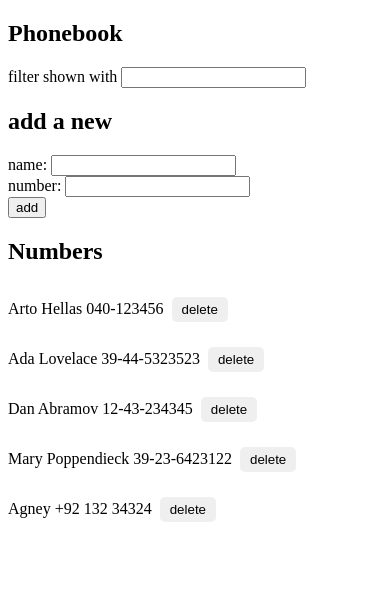
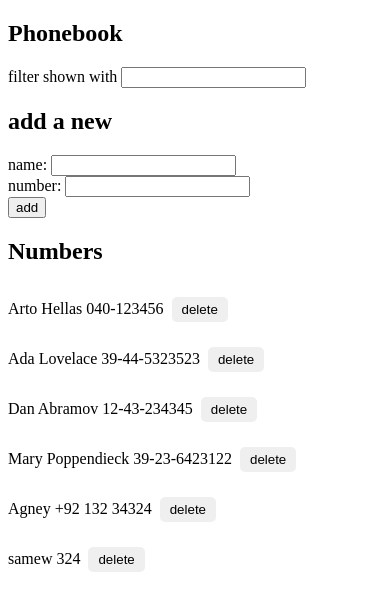
Before and after one commit to Agneypraseed/fullstackopen, a React (Vite) app in the folder part2/phonebook/: page / in a window 390 px wide. Shown: the top 610 px of the page. Built offline with nearby package versions, Linux system fonts and the light colour scheme; data requests are answered from the project's data file.

Commit message:
2.14: The Phonebook step9 Fixed delete operation when filtered

```diff
--- a/part2/phonebook/db.json
+++ b/part2/phonebook/db.json
@@ -24,6 +24,11 @@
       "name": "Agney",
       "number": "+92 132 34324 ",
       "id": 6
+    },
+    {
+      "name": "samew",
+      "number": "324",
+      "id": 9
     }
   ]
 }
--- a/part2/phonebook/src/App.jsx
+++ b/part2/phonebook/src/App.jsx
@@ -133,6 +133,7 @@ const App = () => {
       phonebookService.deletePerson(person.id).then((status) => {
         if (status === 200) {
           setPersons(persons.filter((p) => p.id !== person.id));
+          setFilteredPersons(filterdPersons.filter((p) => p.id !== person.id));
         } else {
           console.log(`Error - Could not delete ${person.name} from database`);
         }
```
